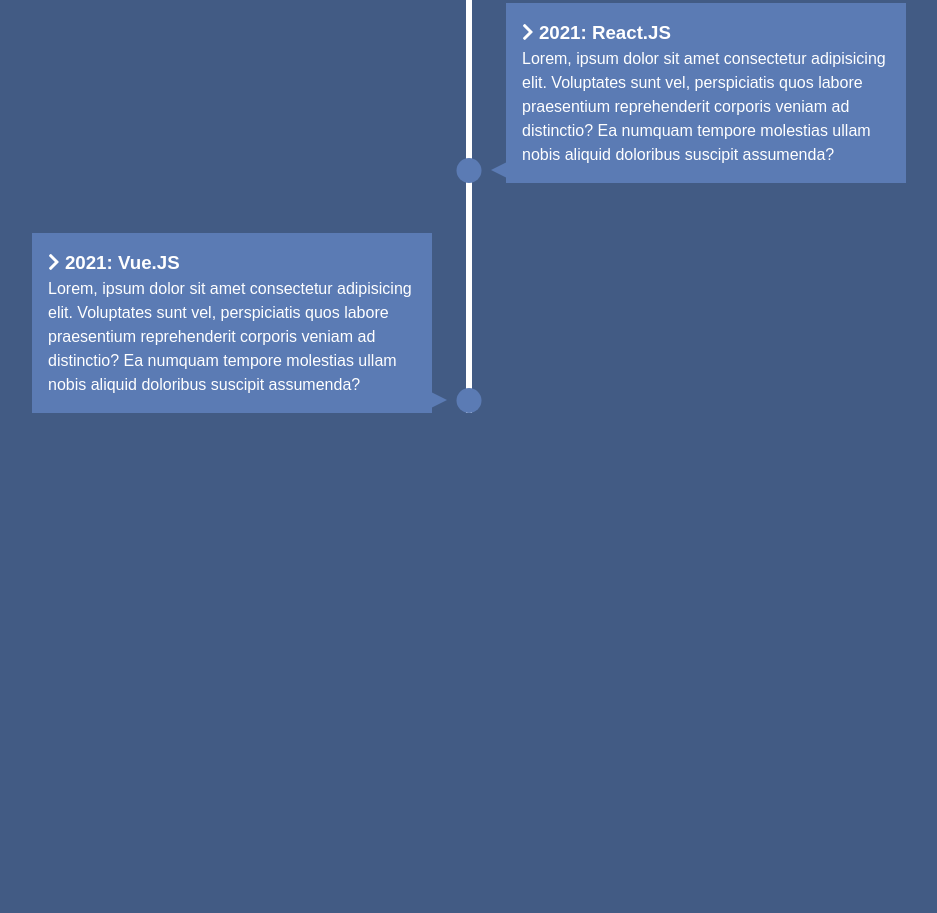
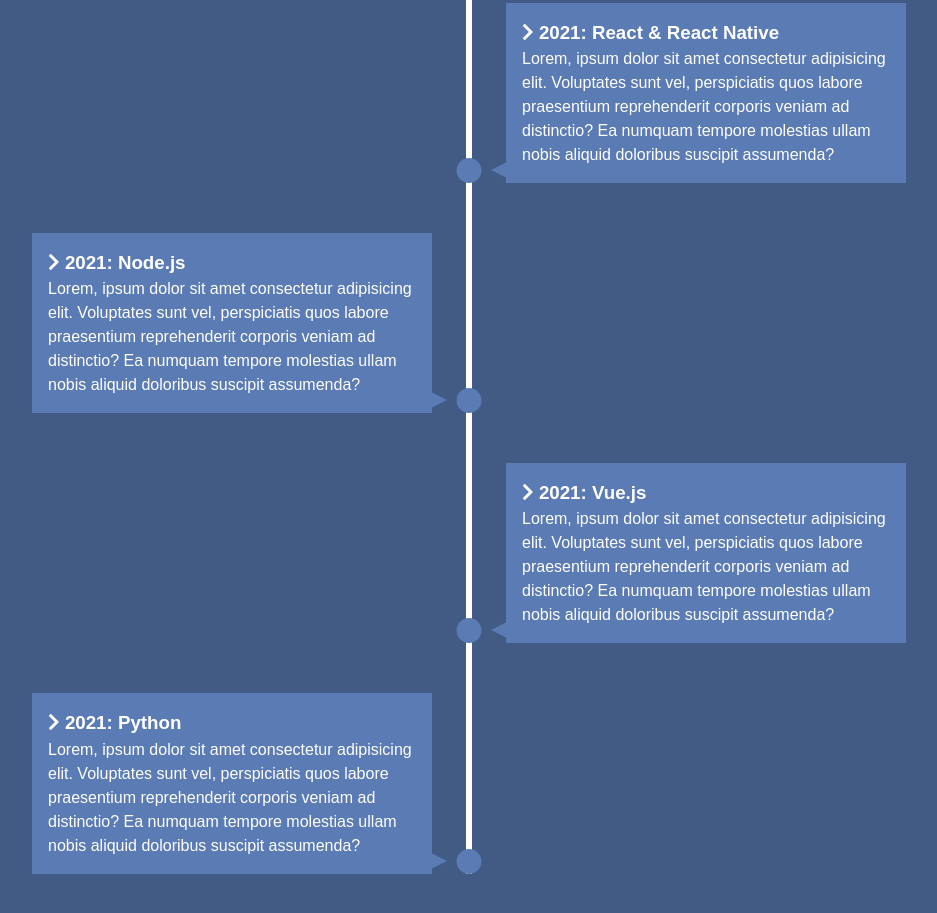
Before and after one commit to PlooJompong/Timeline, a plain HTML site: page index.html in a window 1280 px wide. Shown: the part 761-1674 px from the top of the page, without its empty margins (171-1108 px from the left). Before the commit the page ends 1274 px from the top, so only its background shows below. Drawn offline with Linux system fonts and the light colour scheme.

Commit message:
Add JavaScript & Finish

```diff
--- /dev/null
+++ b/app/main.js
@@ -0,0 +1,26 @@
+const items = document.querySelectorAll('#timeline li');
+
+const isInViewport = el => {
+  const rect = el.getBoundingClientRect();
+  return (
+    rect.top >= 0 &&
+    rect.left >= 0 &&
+    rect.bottom <=
+      (window.innerHeight ||
+      document.documentElement.clientHeight) &&
+    rect.right <= (window.innerWidth ||
+    document.documentElement.clientWidth)
+  );
+};
+
+const run = () =>
+  items.forEach(item => {
+    if (isInViewport(item)) {
+      item.classList.add('show');
+    }
+  });
+
+  // Events
+window.addEventListener('load', run);
+window.addEventListener('resize', run);
+window.addEventListener('scroll', run);
--- a/css/style.css
+++ b/css/style.css
@@ -64,16 +64,20 @@ h1 {
   padding: 1rem;
   background: var(--secondary-color);
   transition: all 0.5s ease-in-out;
+  visibility: hidden;
+  opacity: 0;
 }
 
 /* Right side */
 #timeline ul li:nth-child(odd) div {
   left: 40px;
+  transform: translateX(200px);
 }
 
 /* left side */
 #timeline ul li:nth-child(even) div {
   left: -434px;
+  transform: translateX(-200px);
 }
 
 /* Dots */
@@ -84,7 +88,7 @@ h1 {
   bottom: 0;
   width: 25px;
   height: 25px;
-  background: var(--secondary-color);
+  background: inherit;
   transform: translateX(-50%);
   border-radius: 50%;
   transition: background 0.5s ease-in-out;
@@ -112,6 +116,17 @@ h1 {
   right: -15px;
   border-width: 8px 0px 8px 16px;
   border-color: transparent transparent transparent var(--secondary-color);
+}
+
+/* Show Boxes */
+#timeline ul li.show div {
+  transform: none;
+  visibility: visible;
+  opacity: 1;
+}
+
+#timeline ul li.show:after {
+  background: var(--secondary-color);
 }
 
 /* Media Query */
--- a/index.html
+++ b/index.html
@@ -31,18 +31,31 @@
       </li>
       <li>
         <div>
-          <h3><i class="fas fa-chevron-right"></i> 2021: React.JS</h3>
+          <h3><i class="fas fa-chevron-right"></i> 2021: React & React Native</h3>
           <p>Lorem, ipsum dolor sit amet consectetur adipisicing elit. Voluptates sunt vel, perspiciatis quos labore praesentium reprehenderit corporis veniam ad distinctio? Ea numquam tempore molestias ullam nobis aliquid doloribus suscipit assumenda?</p>
         </div>
       </li>
       <li>
         <div>
-          <h3><i class="fas fa-chevron-right"></i> 2021: Vue.JS</h3>
+          <h3><i class="fas fa-chevron-right"></i> 2021: Node.js</h3>
+          <p>Lorem, ipsum dolor sit amet consectetur adipisicing elit. Voluptates sunt vel, perspiciatis quos labore praesentium reprehenderit corporis veniam ad distinctio? Ea numquam tempore molestias ullam nobis aliquid doloribus suscipit assumenda?</p>
+        </div>
+      </li>
+      <li>
+        <div>
+          <h3><i class="fas fa-chevron-right"></i> 2021: Vue.js</h3>
+          <p>Lorem, ipsum dolor sit amet consectetur adipisicing elit. Voluptates sunt vel, perspiciatis quos labore praesentium reprehenderit corporis veniam ad distinctio? Ea numquam tempore molestias ullam nobis aliquid doloribus suscipit assumenda?</p>
+        </div>
+      </li>
+      <li>
+        <div>
+          <h3><i class="fas fa-chevron-right"></i> 2021: Python</h3>
           <p>Lorem, ipsum dolor sit amet consectetur adipisicing elit. Voluptates sunt vel, perspiciatis quos labore praesentium reprehenderit corporis veniam ad distinctio? Ea numquam tempore molestias ullam nobis aliquid doloribus suscipit assumenda?</p>
         </div>
       </li>
     </ul>
   </section>
 
+  <script src="app/main.js"></script>
 </body>
 </html>
```
